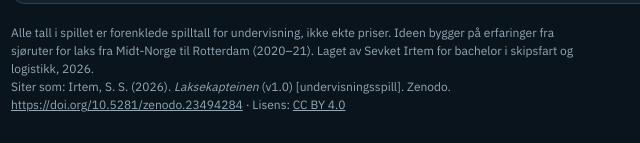
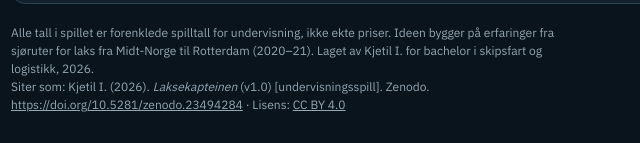
Before and after one commit to sevketirtem/laksekapteinen, a plain HTML site: page index.html in a window 1280 px wide. Shown: the part 1035-1178 px from the top of the page, 39-679 px from the left. Drawn offline with nearby package versions, Linux system fonts and the light colour scheme.

Commit message:
Bytt forfatternavn til Kjetil I.
Co-Authored-By: Claude Opus 5.5 <noreply@anthropic.com>
Claude-Session: https://claude.ai/code/session_01NcyN7Cr5U96ptp4wKp2xE6

```diff
--- a/index.html
+++ b/index.html
@@ -161,7 +161,7 @@ footer a { color: inherit; text-decoration: underline; }
     </div>
   </div>
 
-  <footer>Alle tall i spillet er forenklede spilltall for undervisning, ikke ekte priser. Ideen bygger på erfaringer fra sjøruter for laks fra Midt-Norge til Rotterdam (2020–21). Laget av Sevket Irtem for bachelor i skipsfart og logistikk, 2026.<br>Siter som: Irtem, S. S. (2026). <i>Laksekapteinen</i> (v1.0) [undervisningsspill]. Zenodo. <a href="https://doi.org/10.5281/zenodo.23494284">https://doi.org/10.5281/zenodo.23494284</a> · Lisens: <a href="https://creativecommons.org/licenses/by/4.0/deed.no" rel="license">CC BY 4.0</a></footer>
+  <footer>Alle tall i spillet er forenklede spilltall for undervisning, ikke ekte priser. Ideen bygger på erfaringer fra sjøruter for laks fra Midt-Norge til Rotterdam (2020–21). Laget av Kjetil I. for bachelor i skipsfart og logistikk, 2026.<br>Siter som: Kjetil I. (2026). <i>Laksekapteinen</i> (v1.0) [undervisningsspill]. Zenodo. <a href="https://doi.org/10.5281/zenodo.23494284">https://doi.org/10.5281/zenodo.23494284</a> · Lisens: <a href="https://creativecommons.org/licenses/by/4.0/deed.no" rel="license">CC BY 4.0</a></footer>
 </div>
 
 <script>
```
Also changed, not shown: 2 other files.
